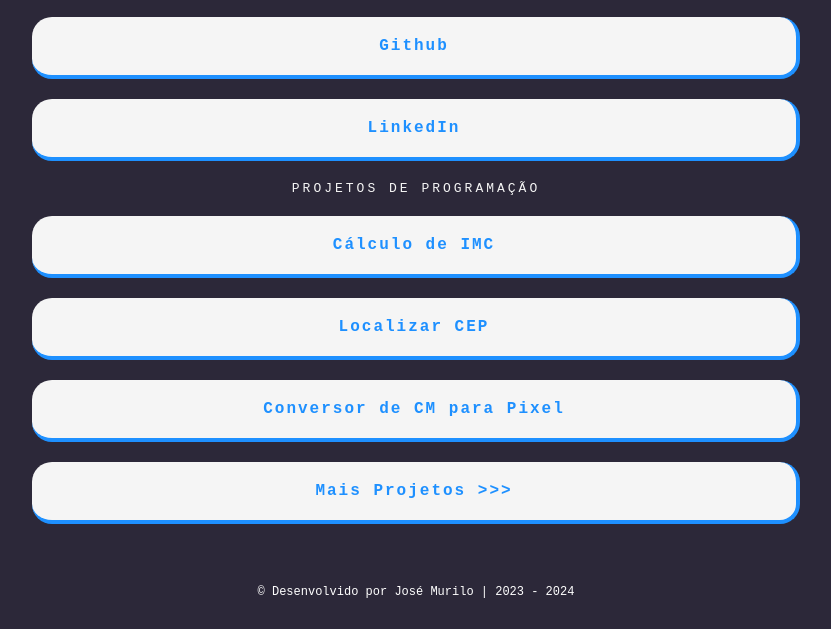
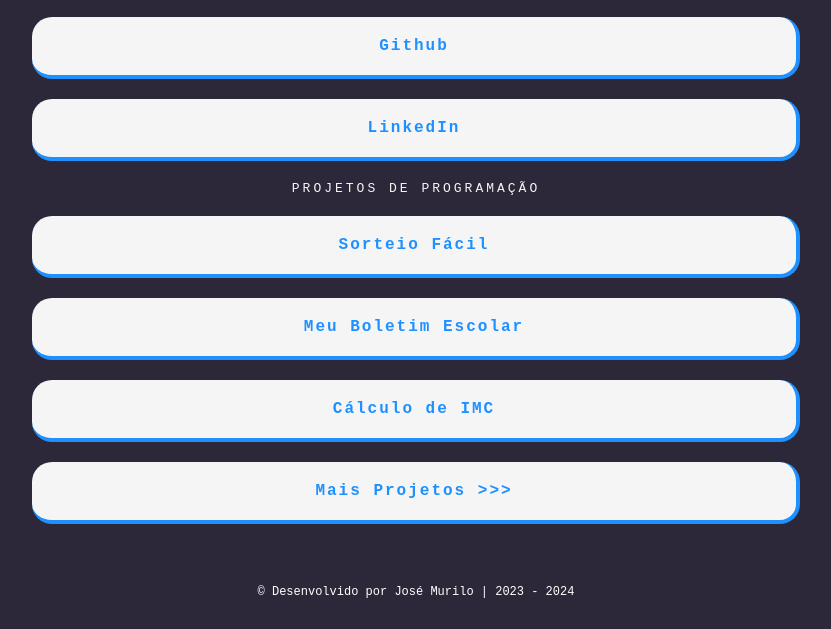
Before and after one commit to jmurilojm/linktree, a plain HTML site: page index.html in a window 1280 px wide. Shown: the part 267-896 px from the top of the page, without its empty margins (224-1055 px from the left). Drawn offline with Linux system fonts and the light colour scheme.

Commit message:
Update index.html
readaptando os links de projetos

```diff
--- a/index.html
+++ b/index.html
@@ -27,9 +27,10 @@
       <a href="https://www.linkedin.com/in/jmurilo" target="_blank">LinkedIn</a>
 
       <p>Projetos de Programação</p>
+
+      <a href="./pagina-de-projetos/projetos/sorteio" target="_blank">Sorteio Fácil</a>
+      <a href="./pagina-de-projetos/projetos/meu-boletim" target="_blank">Meu Boletim Escolar</a>
       <a href="./pagina-de-projetos/projetos/imc" target="_blank">Cálculo de IMC</a>
-      <a href="./pagina-de-projetos/projetos/localizar-cep" target="_blank">Localizar CEP</a>
-      <a href="./pagina-de-projetos/projetos/pixel" target="_blank">Conversor de CM para Pixel</a>
       <a href="./pagina-de-projetos/index.html" target="_blank">Mais Projetos >>></a>
     </nav>
 
```
